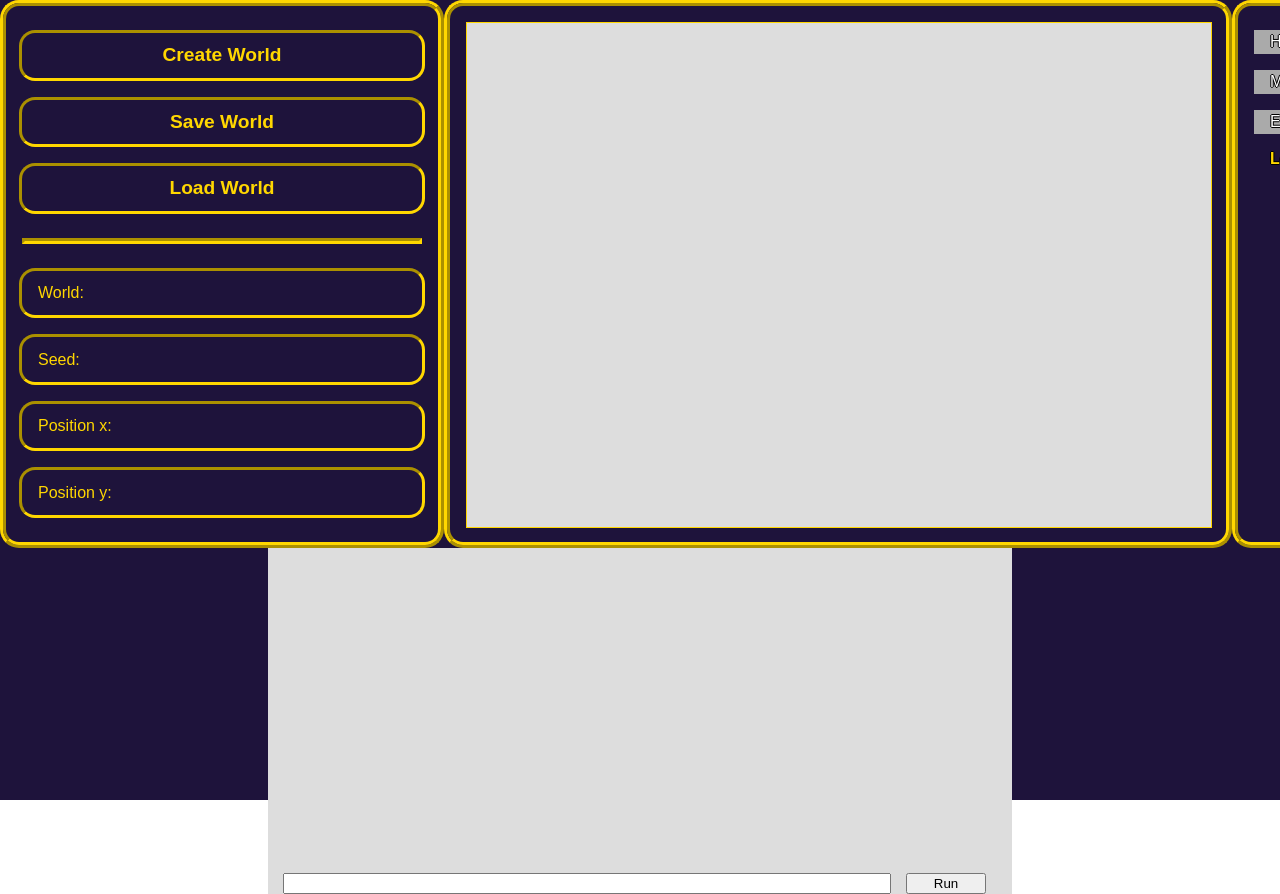
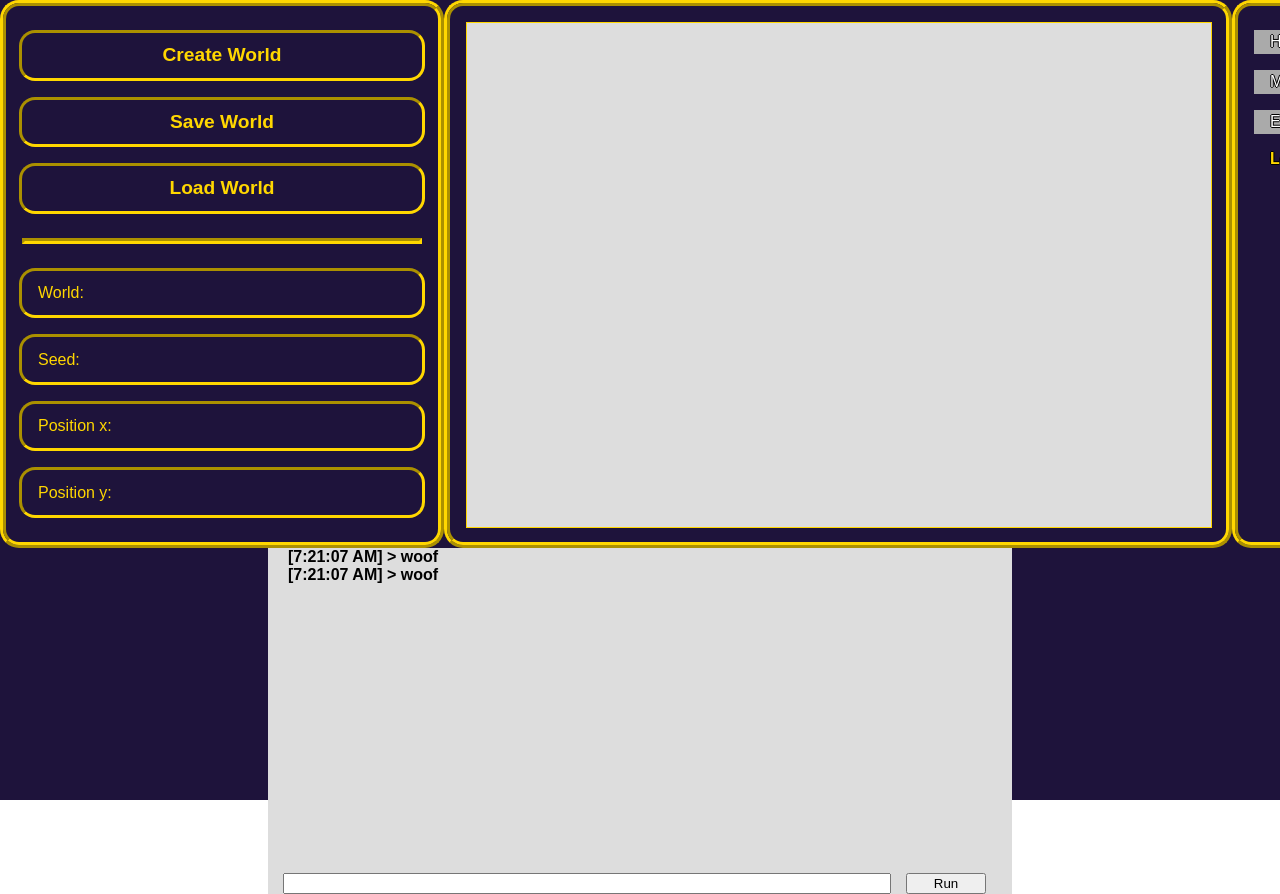
Before and after one commit to TheAshenWolf/Wolfys-Game, an Angular app: page / in a window 1280 px wide. Shown: the top 894 px of the page. Built offline with nearby package versions, Linux system fonts and the light colour scheme.

Commit message:
Enabled logging

```diff
--- a/src/app/game/game.component.html
+++ b/src/app/game/game.component.html
@@ -55,7 +55,7 @@
 </div>
 
 <div id="console">
-    <div id="log"></div>
+    <div id="log" [innerHTML]="consoleLog"></div>
     <div id="command">
         <input type="text" id="command-line">
         <button id="run-button" value="Run">Run</button>
--- a/src/app/game/game.component.ts
+++ b/src/app/game/game.component.ts
@@ -9,35 +9,35 @@ import { SOM, SubscriptionObject } from '../som/SubscriptionObject';
 export class GameComponent implements OnInit, OnDestroy {
 
     subscription: SubscriptionObject = {};
+    consoleLog: string = ``;
 
     constructor() { }
 
     ngOnInit(): void {
+        this.log('woof');
+        this.log('woof');
     }
 
     public worldcreation(): void {
 
     }
 
+    public log(message) {
+        let date = new Date();
+        this.consoleLog += `[${date.toLocaleTimeString()}] > ${message} <br>`;
+    }
+
+
     /*
-        var terminal = document.getElementById("log");
-            var command = document.getElementById("command-line");
-            var runButton = document.getElementById("run-button");
-
-            var createWorldButton = document.getElementById("create-world");
-            createWorldButton.onclick = (() => {
-                getWorldData();
-
-            });
 
             function getWorldData() {
-                log("Please, write the world name:");
+                log('Please, write the world name:');
                 runButton.onclick = (() => {
-                    if (command.value == null || command.value == "") {
-                        log("World name mustn't be empty!");
+                    if (command.value == null || command.value == '') {
+                        log('World name mustn't be empty!');
                     }
                     else {
-                        log("Set name: " + command.value);
+                        log('Set name: ' + command.value);
                         resetCommand();
 
                         let name = command.value;
@@ -47,30 +47,26 @@ export class GameComponent implements OnInit, OnDestroy {
             }
 
             function getWorldSeed(name) {
-                log("Please, write a seed (number), or leave empty for random seed.");
+                log('Please, write a seed (number), or leave empty for random seed.');
                 runButton.onclick = (() => {
                     if (isNaN(Number(command.value))) {
-                        log("Seed must be a number")
+                        log('Seed must be a number')
                     }
-                    else if (command.value == null || command.value == "") {
+                    else if (command.value == null || command.value == '') {
                         let seed = Math.floor(Math.random() * 10000000)
-                        log("Set seed: " + seed);
+                        log('Set seed: ' + seed);
                         resetCommand();
                         worldgen(name, seed);
                     }
                     else {
-                        log("Set seed: " + command.value);
+                        log('Set seed: ' + command.value);
                         resetCommand();
                         worldgen(name, seed);
                     }
                 });
             }
 
-            function log(message) {
-                let date = new Date()
-                command.value = "";
-                terminal.innerHTML += `[${date.getHours()}:${date.getMinutes()}:${date.getSeconds()}] > ${message} <br>`;
-            }
+            function
 
             function resetCommand() {
                 runButton.onclick = (() => {return null});
```
